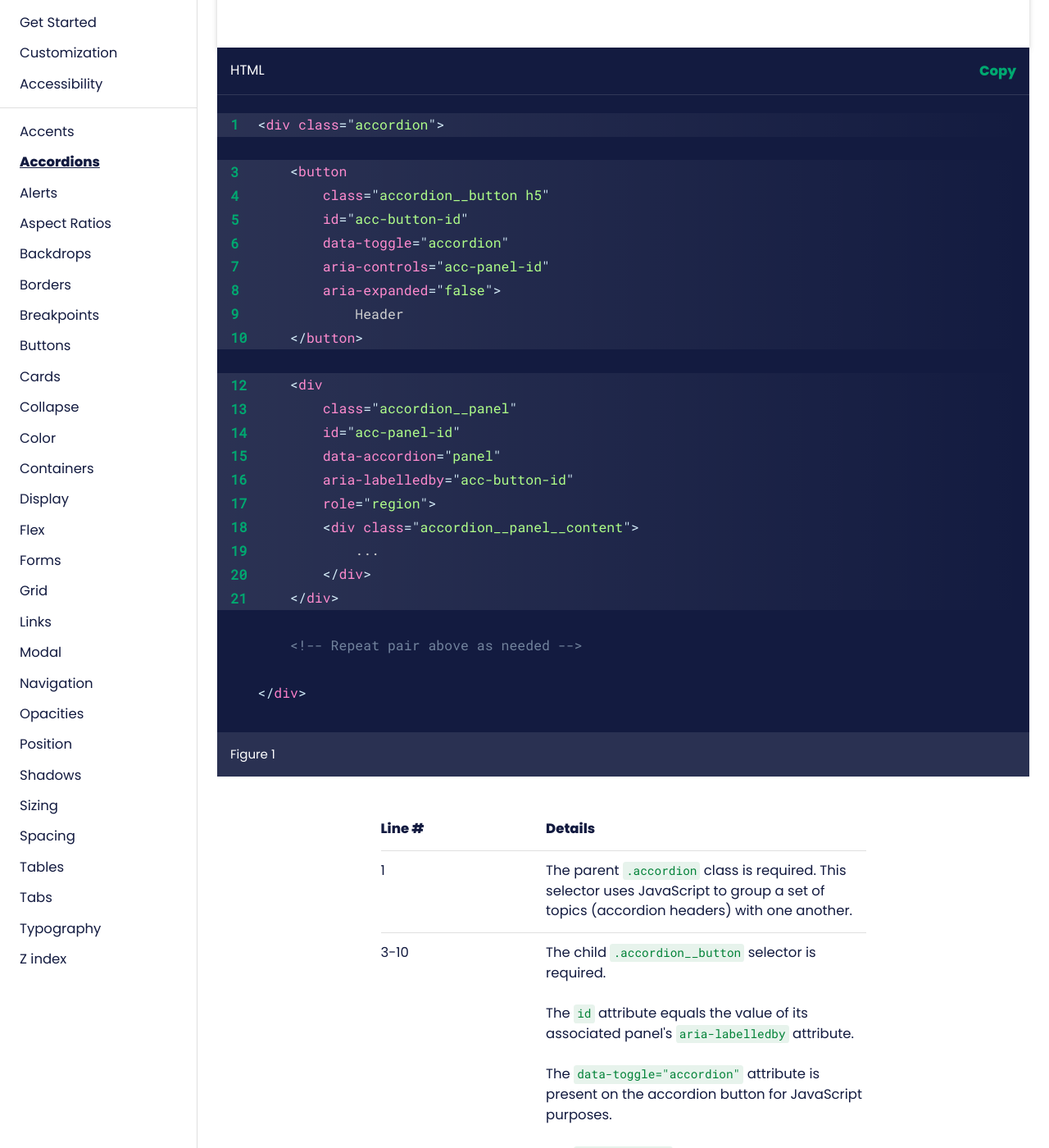
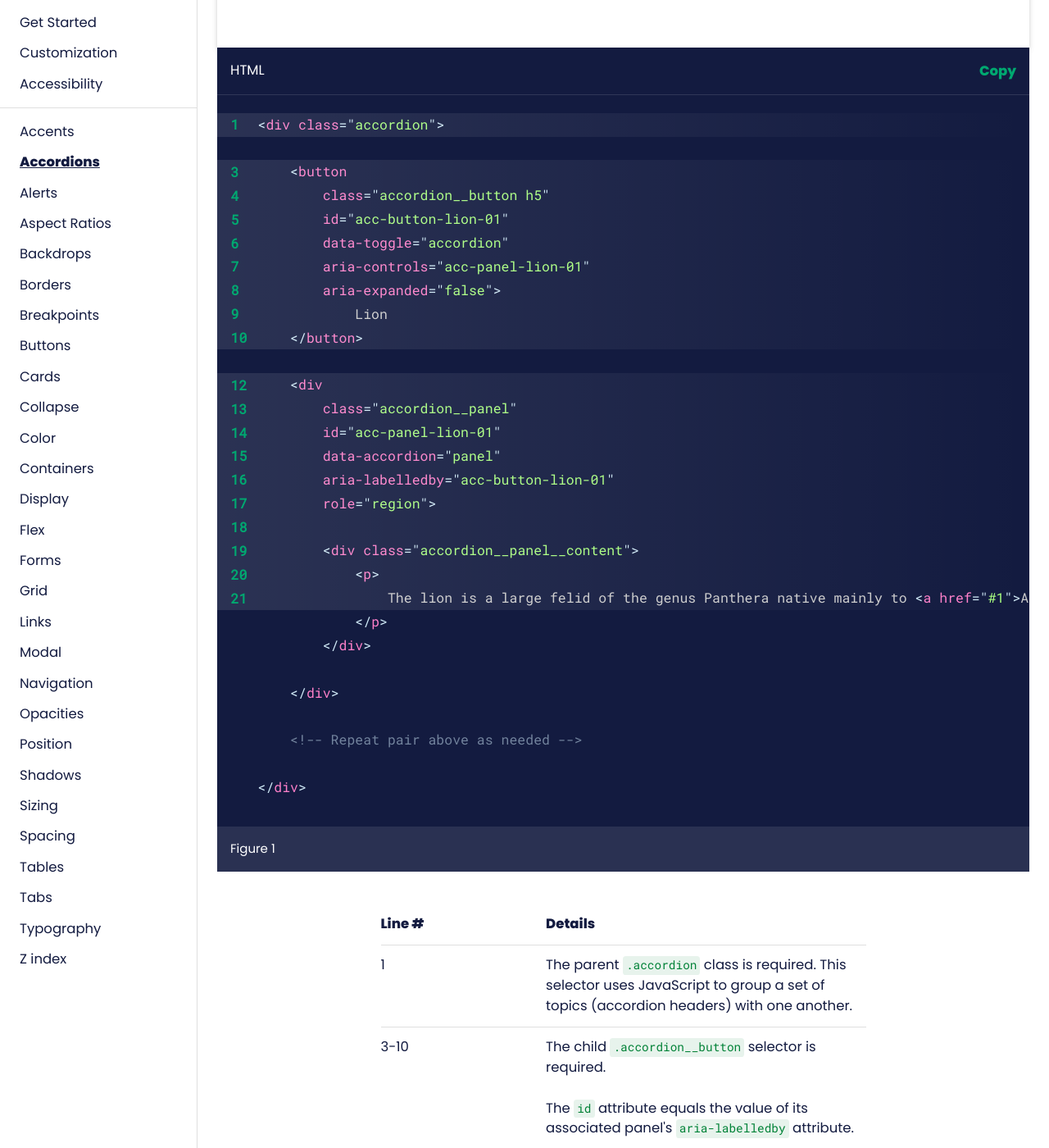
Before and after one commit to cavidano/natura11y-docs, a Jekyll site: the page built from _docs-a-z/accordions.html, in a window 1280 px wide and 1400 px high, scrolled down 2061 px. Shown: the whole window at 82% size. Built offline with Jekyll 4.4.1, drawn with Linux system fonts in a browser that asks for light colours; some of the changed text lies outside the part shown.

Commit message:
updating accordion examples

```diff
--- a/_docs-a-z/accordions.html
+++ b/_docs-a-z/accordions.html
@@ -176,22 +176,26 @@ tags:
 
                     &lt;button
                         class="accordion__button h5"
-                        id="acc-button-id"
+                        id="acc-button-lion-01"
                         data-toggle="accordion"
-                        aria-controls="acc-panel-id"
+                        aria-controls="acc-panel-lion-01"
                         aria-expanded="false"&gt;
-                            Header
+                            Lion
                     &lt;/button&gt;
 
                     &lt;div
                         class="accordion__panel"
-                        id="acc-panel-id"
+                        id="acc-panel-lion-01"
                         data-accordion="panel"
-                        aria-labelledby="acc-button-id"
+                        aria-labelledby="acc-button-lion-01"
                         role="region"&gt;
+
                         &lt;div class="accordion__panel__content"&gt;
-                            ...
+                            &lt;p&gt;
+                                The lion is a large felid of the genus Panthera native mainly to &lt;a href="#1"&gt;Africa&lt;/a&gt;. It has a muscular, deep-chested body, short, rounded head, round ears, and a hairy tuft at the end of its tail. It is sexually dimorphic; adult male lions are larger than females and have a prominent mane.
+                            &lt;/p&gt;
                         &lt;/div&gt;
+
                     &lt;/div&gt;
 
                     &lt;!-- Repeat pair above as needed --&gt;
@@ -292,7 +296,7 @@ tags:
                 data-toggle="accordion"
                 aria-controls="..."
                 aria-expanded="false"&gt;
-                    Header
+                    Lion
             &lt;/h2&gt;
         </code>
     </pre>
@@ -456,7 +460,7 @@ tags:
                     data-toggle="accordion"
                     aria-controls="acc-panel-id"
                     aria-expanded="true"&gt;
-                        Manhattan
+                        Lion
                 &lt;/button&gt;
 
                 &lt;div
@@ -489,7 +493,6 @@ tags:
             </tr>
         </thead>
         <tbody>
-
             <tr>
                 <td>6</td>
                 <td>
@@ -498,7 +501,6 @@ tags:
                     </p>
                 </td>
             </tr>
-
             <tr>
                 <td>11</td>
                 <td>
@@ -507,7 +509,6 @@ tags:
                     </p>
                 </td>
             </tr>
-
         </tbody>
     </table>
 </figure>
--- a/src/modules/typography/_style.scss
+++ b/src/modules/typography/_style.scss
@@ -139,7 +139,7 @@ h6, .h6 {
     font-weight: var(--body-font-weight-bold);
     line-height: var(--header-line-height);
 
-    &:not(.accordion__button){
+    &:not(.accordion__button):not(.alert__title){
         margin-bottom: var(--spacer-2);
     }
 }
```
Also changed, not shown: _docs-a-z/alerts.html (+14 -14 lines), src/modules/alerts/_style.scss (+12 -12 lines), tearsheet.html (+12 -1 lines), dist/css/natura11y_docs.css.
